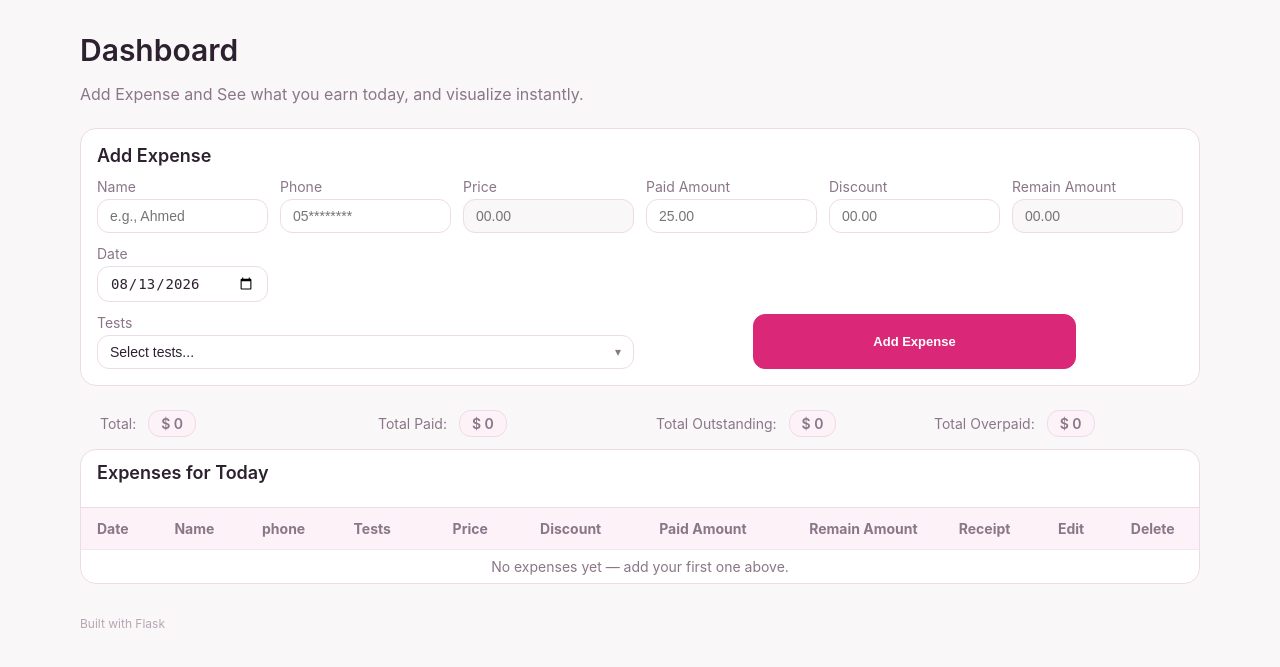
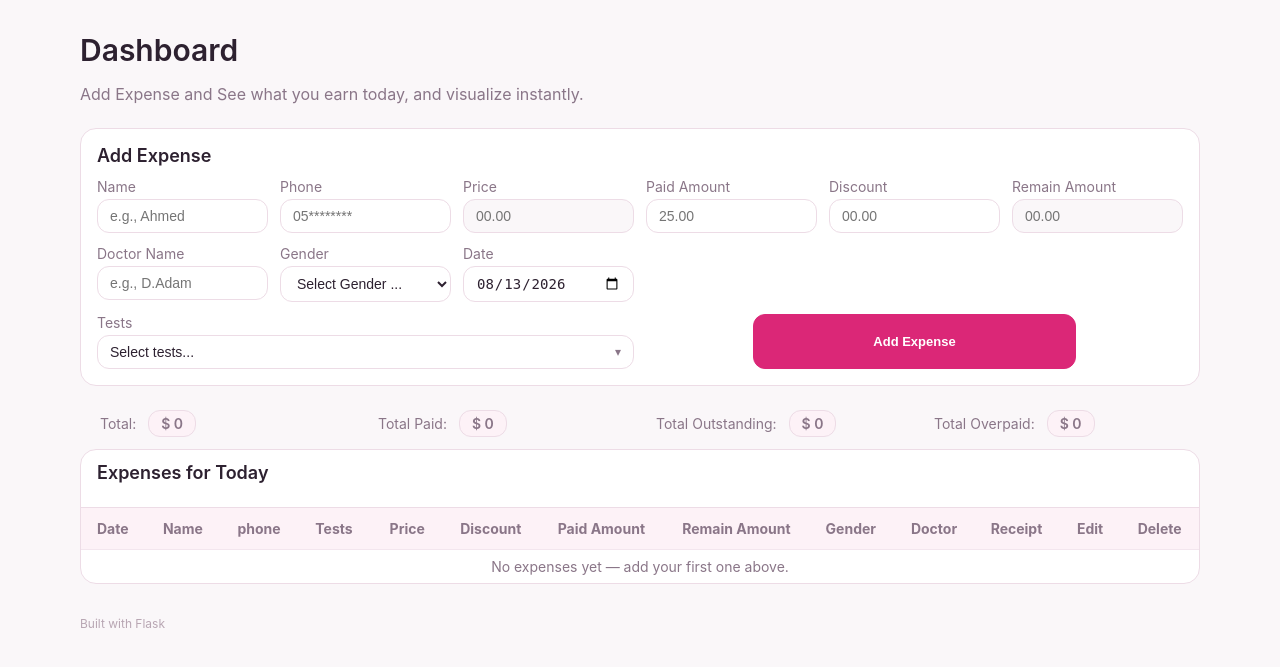
Before and after one commit to MahmoudAlQataa/Simple-POS-System, a Flask app: page / in a window 1280 px wide. Shown: the part 68-735 px from the top of the page. Run offline with Flask 3, Linux system fonts and the light colour scheme.

Commit message:
feat: add gender & doctor_name fields. fix: the phone field

```diff
--- a/models/expense.py
+++ b/models/expense.py
@@ -8,10 +8,12 @@ class Expense(db.Model):
     # intialising the columns
     id = db.Column(db.Integer, primary_key=True)
     name = db.Column(db.String(120), nullable=False)
-    phone = db.Column(db.Integer, nullable=False)
+    phone = db.Column(db.String(20), nullable=True)
     price = db.Column(db.Float, nullable=False)
     discount = db.Column(db.Float, nullable=False, default=0.0)
     paid_amount = db.Column(db.Float, nullable=False)
     remain_amount = db.Column(db.Float, nullable=False)
     category = db.Column(db.String(50), nullable=False)
     date = db.Column(db.Date, nullable=False, default=date.today)
+    gender = db.Column(db.String(10), nullable=False)
+    doctor_name = db.Column(db.String(50), nullable=True)
--- a/static/js/main.js
+++ b/static/js/main.js
@@ -105,7 +105,7 @@ function updateSelection() {
 });
 
 
-function openEditModal(id, name, phone, paidAmount, discount) {
+function openEditModal(id, name, phone, paidAmount, discount, gender, doctorName) {
   const modal = document.getElementById("editModal");
   const form = document.getElementById("editForm");
 
@@ -114,6 +114,8 @@ function openEditModal(id, name, phone, paidAmount, discount) {
   document.getElementById("edit_phone").value = phone;
   document.getElementById("edit_paid_amount").value = paidAmount;
   document.getElementById("edit_discount").value = discount;
+  document.getElementById("edit_gender").value = gender;
+  document.getElementById("edit_doctor_name").value = doctorName || "";
 
   // We specify where the form will be sent (the ID of the selected row).
   form.action = `/edit/${id}`;
--- a/templates/index.html
+++ b/templates/index.html
@@ -18,11 +18,11 @@
       <div class="field-row">
         <label class="field">
           <span class="field-label">Name</span>
-          <input name="name" placeholder="e.g., Ahmed" class="input" required />
+          <input name="name" type="text" placeholder="e.g., Ahmed" class="input" required />
         </label>
         <label class="field">
           <span class="field-label">Phone</span>
-          <input name="phone" type="number" placeholder="05********" class="input" required />
+          <input name="phone" type="number" placeholder="05********" class="input" />
         </label>
         <label class="field">
           <span class="field-label">Price</span>
@@ -31,8 +31,8 @@
         </label>
         <label class="field">
           <span class="field-label">Paid Amount</span>
-          <input name="paid_amount" id="paid_amount" type="number" step="0.01" min="0.01" placeholder="25.00"
-            class="input" required />
+          <input name="paid_amount" id="paid_amount" type="number" step="0.01" min="0.00" placeholder="25.00"
+            class="input" />
         </label>
         <label class="field">
           <span class="field-label">Discount</span>
@@ -40,8 +40,20 @@
         </label>
         <label class="field">
           <span class="field-label">Remain Amount</span>
-          <input name="remain_amount" id="remain_amount" type="number" step="0.01" min="0.01" placeholder="00.00"
+          <input name="remain_amount" id="remain_amount" type="number" step="0.01" min="0.00" placeholder="00.00"
             class="input input-readonly" readonly />
+        </label>
+        <label class="field">
+          <span class="field-label">Doctor Name</span>
+          <input name="doctor_name" type="text" placeholder="e.g., D.Adam" class="input" />
+        </label>
+        <label class="field">
+          <span class="field-label">Gender</span>
+          <select name="gender" id="gender" class="input" required>
+            <option value="" disabled selected>Select Gender ...</option>
+            <option value="Male">Male</option>
+            <option value="Female">Female</option>
+          </select>
         </label>
         <label class="field">
           <span class="field-label">Date</span>
@@ -137,6 +149,8 @@
           <th class="text-right">Discount</th>
           <th class="text-right">Paid Amount</th>
           <th class="text-right">Remain Amount</th>
+          <th class="text-right">Gender</th>
+          <th class="text-right">Doctor</th>
           <th>Receipt</th>
           <th>Edit</th>
           <th>Delete</th>
@@ -152,12 +166,14 @@
           <!-- looping in the data -->
           <td>{{ e.date.strftime("%Y-%m-%d") if e.date else '' }}</td>
           <td>{{ e.name }}</td>
-          <td>0{{ e.phone }}</td>
+          <td>{{ e.phone if e.phone else '-' }}</td>
           <td>{{ e.category }}</td>
           <td class="text-right">${{ '%.2f'|format(e.price) }}</td> <!-- formating for 2 digets , -->
           <td class="text-right">${{ '%.2f'|format(e.discount) }}</td>
           <td class="text-right">${{ '%.2f'|format(e.paid_amount) }}</td>
           <td class="text-right">${{ '%.2f'|format(e.remain_amount) }}</td>
+          <td>{{ e.gender }}</td>
+          <td>{{ e.doctor_name if e.doctor_name else '-' }}</td>
 
           <td class="text-right">
             <form action="{{ url_for('main.open_receipt_route', expense_id=e.id) }}" method="POST">
@@ -170,7 +186,7 @@
           <!-- 🆕 زر Edit -->
           <td class="text-right">
             <button type="button" class="btn btn-edit"
-              onclick="openEditModal({{ e.id }}, '{{ e.name|e }}', '{{ e.phone|e }}', {{ e.paid_amount }}, {{ e.discount }})">
+              onclick="openEditModal({{ e.id }}, '{{ e.name|e }}', '{{ e.phone or ''|e }}', {{ e.paid_amount }}, {{ e.discount }}, '{{ e.gender|e }}', '{{ e.doctor_name or ''|e }}')">
               Edit
             </button>
           </td>
@@ -191,7 +207,7 @@
         {% else %} <!-- the else -->
 
         <tr>
-          <td colspan="11" class="empty-row">
+          <td colspan="13" class="empty-row">
             No expenses yet — add your first one above.
           </td>
         </tr>
@@ -214,6 +230,19 @@
           <label class="field">
             <span class="field-label">Phone</span>
             <input type="text" name="phone" id="edit_phone" class="input" />
+          </label>
+
+          <label class="field">
+            <span class="field-label">Doctor Name</span>
+            <input type="text" name="doctor_name" id="edit_doctor_name" class="input" />
+          </label>
+
+          <label class="field">
+            <span class="field-label">Gender</span>
+            <select name="gender" id="edit_gender" class="input" required>
+              <option value="Male">Male</option>
+              <option value="Female">Female</option>
+            </select>
           </label>
 
           <label class="field">
```
Also changed, not shown: migrations/versions/541126320b95_initial_schema_with_gender_and_doctor_.py (renamed from migrations/versions/0665bd012fc6_initial_migration.py, +7 -5 lines), routes/add.py (+23 -9 lines), routes/edit.py (+15 -1 lines), routes/export.py (+5 -2 lines), templates/data.html (+20 -3 lines), templates/receipt.html (+5 -3 lines).
